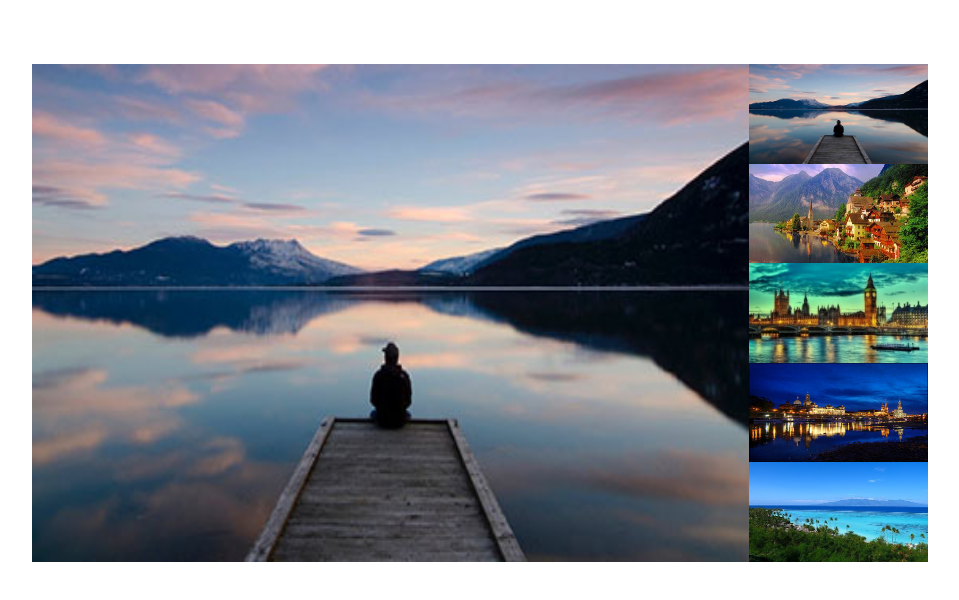
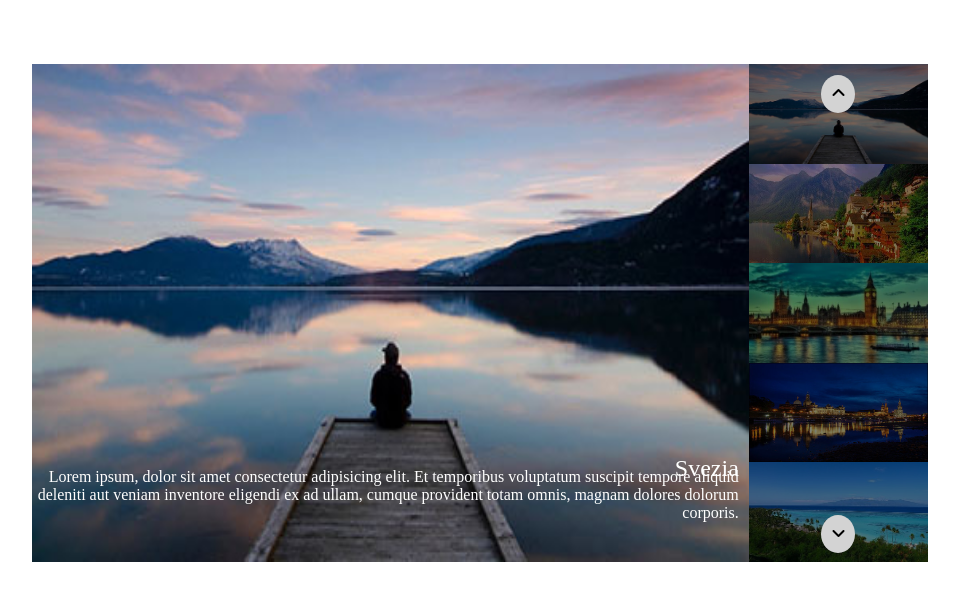
Before and after one commit to FedericoCapitani/vue-slider, a plain HTML site: page index.html in a window 1280 px wide. Shown: the whole page, without its empty margins (160-1119 px from the left). Drawn offline with nearby package versions, Linux system fonts and the light colour scheme.

Commit message:
aggiunto slider immagini

```diff
--- a/assets/css/style.css
+++ b/assets/css/style.css
@@ -12,6 +12,10 @@
     display: flex;
 }
 
+ul{
+    list-style: none;
+}
+
 img{
     width: 100%;
     height: 100%;
@@ -20,12 +24,52 @@ img{
 
 .viewer{
     width: 80%;
+    position: relative;
 }
 .slider{
     width: 20%;
     display: flex;
     flex-direction: column;
+    position: relative;
 }
 .slider > img{
     height: calc(100% / 5);
+    filter: brightness(0.5);
 }
+
+.active{
+    border: 3px solid rgb(10, 106, 231);
+    filter: none !important;
+}
+
+.arrow_up, .arrow_down{
+    border-radius: 50%;
+    background-color: lightgray;
+    padding: 10px;
+    position: absolute;
+    z-index: 1;
+}
+.arrow_up{
+    transform: translate(-50%, -50%);
+    top: 30px;
+    left: 50%;
+}
+.arrow_down{
+    transform: translate(-50%, -50%);
+    bottom: -10px;
+    left: 50%;
+}
+.text, .title{
+    position: absolute;
+    color: white;
+    text-align: right;
+}
+.title{
+    bottom: 80px;
+    right: 10px;
+    font-size: 1.5rem;
+}
+.text{
+    bottom: 40px;
+    right: 10px;
+}
--- a/assets/js/app.js
+++ b/assets/js/app.js
@@ -10,6 +10,54 @@ Allo stesso tempo nelle miniature l'immagine attiva dovrà apparire in evidenza
 // creo l'istanza Vue
 const app = new Vue({
     el: '#app',
-    data: {},
-    methods: {}
+    data: {
+        viewerImage: 0,
+        isActive: true,
+        cards: {
+            card: [
+                {
+                    image: './assets/img/01.jpg',
+                    title: 'Svezia',
+                    text: 'Lorem ipsum, dolor sit amet consectetur adipisicing elit. Et temporibus voluptatum suscipit tempore aliquid deleniti aut veniam inventore eligendi ex ad ullam, cumque provident totam omnis, magnam dolores dolorum corporis.',
+                },
+                {
+                    image: './assets/img/02.jpg',
+                    title: 'Svizzera',
+                    text: 'Lorem ipsum.',
+                },
+                {
+                    image: './assets/img/03.jpg',
+                    title: 'Gran Bretagna',
+                    text: 'Lorem ipsum, dolor sit amet consectetur adipisicing elit.',
+                },
+                {
+                    image: './assets/img/04.jpg',
+                    title: 'Germania',
+                    text: 'Lorem ipsum, dolor sit amet consectetur adipisicing elit. Et temporibus voluptatum suscipit tempore aliquid deleniti aut veniam inventore eligendi ex ad ullam.',
+                },
+                {
+                    image: './assets/img/05.jpg',
+                    title: 'Paradise',
+                    text: 'Et temporibus voluptatum suscipit tempore aliquid deleniti aut veniam inventore eligendi ex ad ullam, cumque provident totam omnis.',
+                }
+            ]
+        }
+    },
+    methods: {
+        prevImage(){
+            console.log('premuto prev');
+            if(this.viewerImage === 0){
+                this.viewerImage = this.cards.card.length
+            }
+
+            this.viewerImage--
+        },
+        nextImage(){
+            console.log('premuto next');
+            this.viewerImage++
+            if(this.viewerImage === this.cards.card.length){
+                this.viewerImage = 0
+            }
+        }
+    }
 })
--- a/index.html
+++ b/index.html
@@ -6,20 +6,29 @@
     <meta name="viewport" content="width=device-width, initial-scale=1.0">
     <title>Slider</title>
     <link rel="stylesheet" href="./assets/css/style.css">
+    <link rel="stylesheet" href="https://cdnjs.cloudflare.com/ajax/libs/font-awesome/6.1.1/css/all.min.css" integrity="sha512-KfkfwYDsLkIlwQp6LFnl8zNdLGxu9YAA1QvwINks4PhcElQSvqcyVLLD9aMhXd13uQjoXtEKNosOWaZqXgel0g==" crossorigin="anonymous" referrerpolicy="no-referrer" />
 </head>
 <body>
 
     <div id="app">
         <div class="container">
             <div class="viewer">
-                <img src="assets/img/01.jpg" alt="uomo seduto sul molo di un lago">
+                <img :src="cards.card[viewerImage].image" alt="uomo seduto sul molo di un lago">
+                <div class="title">{{cards.card[viewerImage].title}}</div>
+                <div class="text">{{cards.card[viewerImage].text}}</div>
             </div>
             <div class="slider">
-                <img src="./assets/img/01.jpg" alt="">
-                <img src="./assets/img/02.jpg" alt="">
-                <img src="./assets/img/03.jpg" alt="">
-                <img src="./assets/img/04.jpg" alt="">
-                <img src="./assets/img/05.jpg" alt="">
+                <div class="arrow_up" @click="prevImage">
+                    <i class="fa-solid fa-angle-up"></i>
+                </div>
+                <img :src="cards.card[0].image" alt="uomo seduto sul molo di un lago" v-bind:class="active">
+                <img :src="cards.card[1].image" alt="città sulla costa di un lago">
+                <img :src="cards.card[2].image" alt="Londra di notte vista big ben">
+                <img :src="cards.card[3].image" alt="città di notte">
+                <img :src="cards.card[4].image" alt="spiagga deserta">
+                <div class="arrow_down" @click="nextImage">
+                    <i class="fa-solid fa-angle-down"></i>
+                </div>
             </div>
         </div>
     </div>
```
